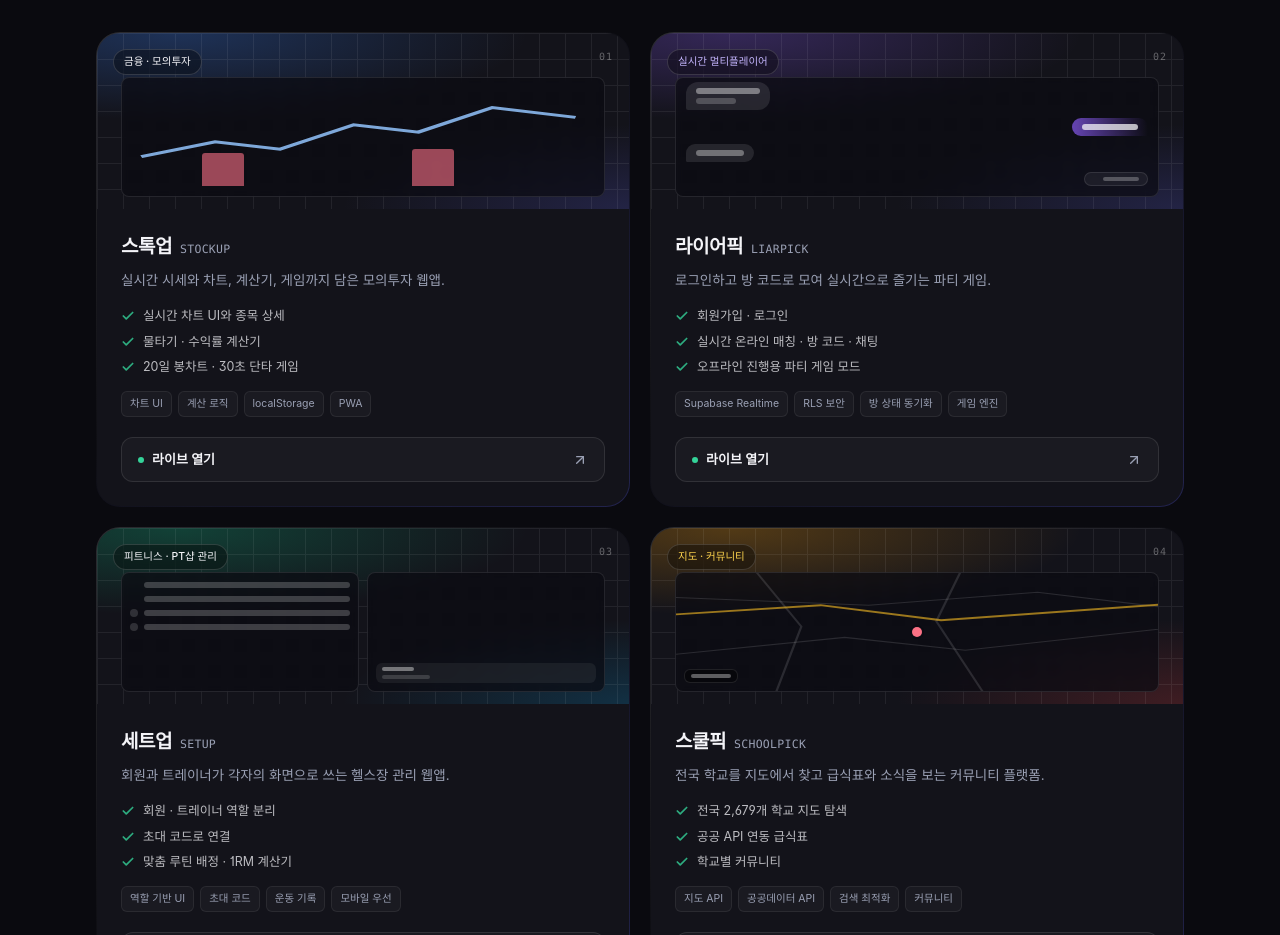
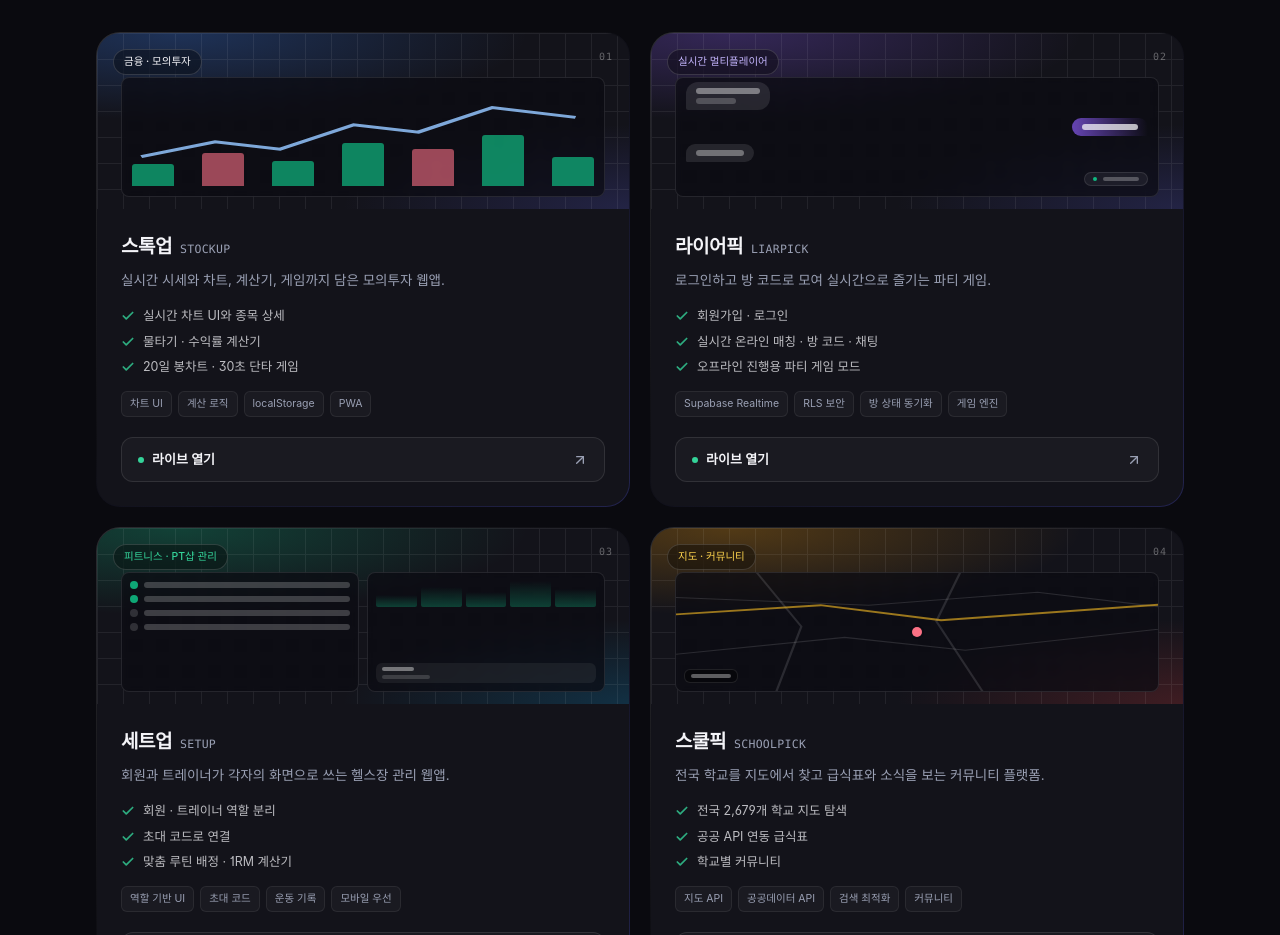
Before and after one commit to chan992255-lab/wave-lab, a React (Vite) app: page / in a window 1280 px wide. Shown: the part 1160-2095 px from the top of the page. Built offline with nearby package versions, Linux system fonts and the light colour scheme; no server answers; a web font is replaced by a local one.

Commit message:
fix: 카드 미리보기의 에메랄드 색상 클래스가 적용되지 않던 문제 수정

```diff
--- a/src/components/PreviewArt.tsx
+++ b/src/components/PreviewArt.tsx
@@ -47,7 +47,7 @@ function ChartArt() {
         {candles.map((h, i) => (
           <div
             key={i}
-            className={`flex-1 rounded-t-[3px] ${i % 3 === 1 ? 'bg-rose-400/60' : 'bg-emerald-400/70'}`}
+            className={`flex-1 rounded-t-[3px] ${i % 3 === 1 ? 'bg-rose-400/60' : 'bg-emerald/70'}`}
             style={{ height: `${h}%` }}
           />
         ))}
@@ -82,7 +82,7 @@ function ChatArt() {
         <div className="h-1.5 w-12 rounded-full bg-white/35" />
       </div>
       <div className="mt-0.5 flex items-center gap-1.5 self-end rounded-full border border-white/10 bg-white/[0.06] px-2 py-1">
-        <span className="h-1 w-1 rounded-full bg-emerald-400" />
+        <span className="h-1 w-1 rounded-full bg-emerald" />
         <div className="h-1 w-9 rounded-full bg-white/25" />
       </div>
     </div>
@@ -96,7 +96,7 @@ function PlanArt() {
         {[0, 1, 2, 3].map((i) => (
           <div key={i} className="flex items-center gap-1.5">
             <span
-              className={`h-2 w-2 shrink-0 rounded-full ${i < 2 ? 'bg-emerald-400/90' : 'bg-white/15'}`}
+              className={`h-2 w-2 shrink-0 rounded-full ${i < 2 ? 'bg-emerald/90' : 'bg-white/15'}`}
             />
             <div className="h-1.5 flex-1 rounded-full bg-white/20" />
           </div>
@@ -105,7 +105,7 @@ function PlanArt() {
       <div className="flex flex-col justify-between rounded-lg border border-white/10 bg-[#0B0B12]/70 p-2 backdrop-blur-sm">
         <div className="flex items-end gap-1">
           {[12, 20, 15, 26, 18].map((h, i) => (
-            <div key={i} className="flex-1 rounded-sm bg-gradient-to-t from-emerald-500/30 to-sky-400/70" style={{ height: h }} />
+            <div key={i} className="flex-1 rounded-sm bg-gradient-to-t from-emerald/30 to-sky-400/70" style={{ height: h }} />
           ))}
         </div>
         <div className="rounded-md bg-white/[0.06] px-1.5 py-1">
--- a/src/data/portfolio.ts
+++ b/src/data/portfolio.ts
@@ -44,7 +44,7 @@ export const projects: Project[] = [
     tags: ['역할 기반 UI', '초대 코드', '운동 기록', '모바일 우선'],
     url: 'https://setup-gym.vercel.app',
     kind: 'plan',
-    accent: { from: '#10B981', to: '#0EA5E9', chip: 'text-emerald-300' },
+    accent: { from: '#10B981', to: '#0EA5E9', chip: 'text-mint' },
   },
   {
     nameKo: '스쿨픽',
```
